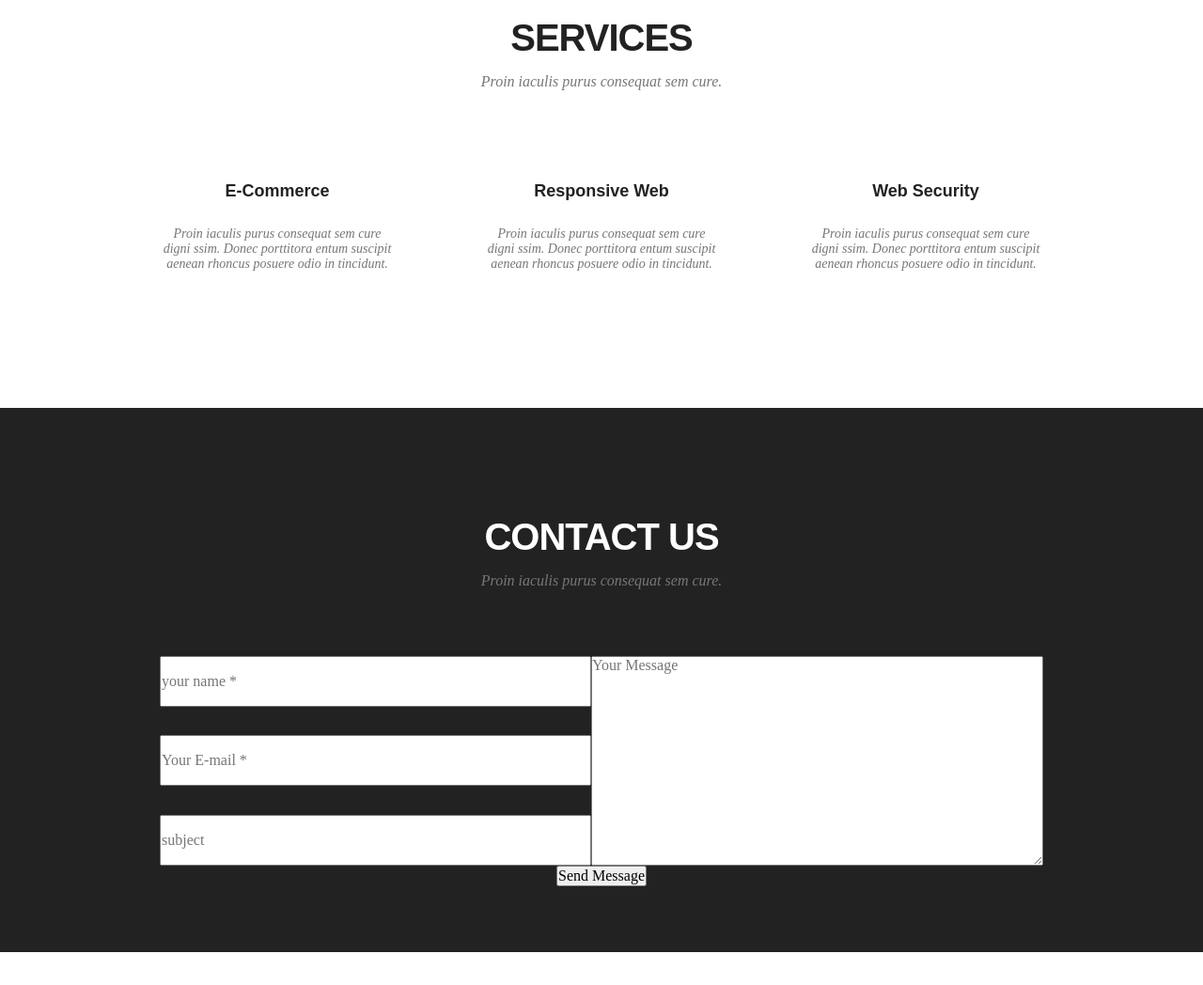
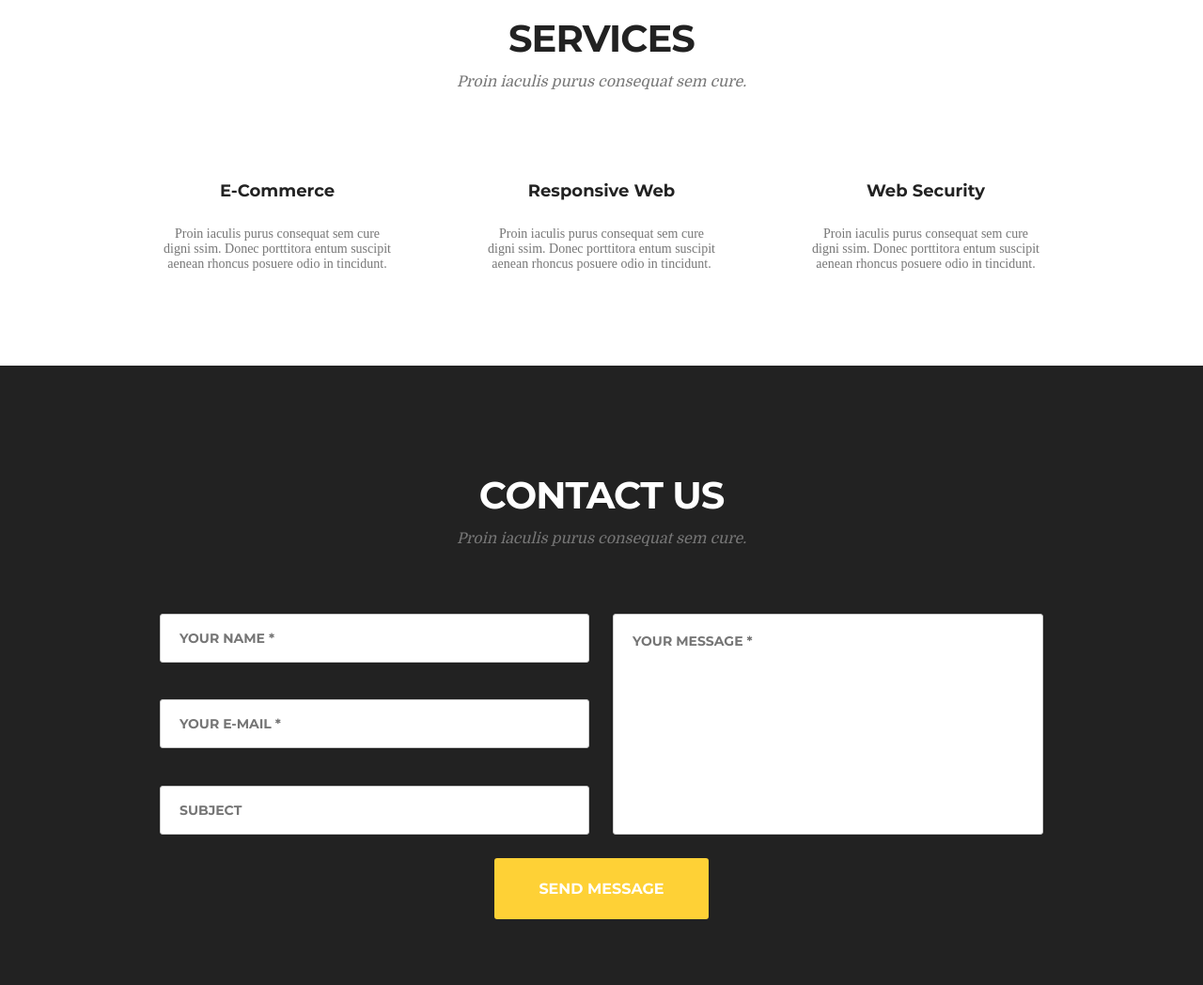
Before and after one commit to Oleksandr987/goit-fe-course, a plain HTML site: page html-css/module-7/index.html in a window 1280 px wide. Shown: the part 213-1261 px from the top of the page at 94% size. Before the commit the page ends 1226 px from the top, so only its background shows below. Drawn offline with Linux system fonts and the light colour scheme; files whose address does not match are found by name; a web font is replaced by a local one.

Commit message:
added fonts

```diff
--- a/html-css/module-7/css/style.css
+++ b/html-css/module-7/css/style.css
@@ -22,8 +22,7 @@
     font-family: 'Montserrat';
     font-style: normal;
     font-weight: 400;
-    src: local('Montserrat Regular'), local('Montserrat-Regular'),
-         url(../font/montserrat-v13-latin/montserrat-v13-latin-regular.woff) format('woff'),
+    src: url(../font/montserrat-v13-latin/montserrat-v13-latin-regular.woff) format('woff'),
          url(../font/montserrat-v13-latin/montserrat-v13-latin-regular.woff2) format('woff2');
 }
 
@@ -31,27 +30,24 @@
     font-family: 'Montserrat';
     font-style: normal;
     font-weight: 700;
-    src: local('Montserrat Bold'), local('Montserrat-Bold'),
-         url('../fonts/montserrat-v13-latin-700.woff2') format('woff2'),
-         url('../fonts/montserrat-v13-latin-700.woff') format('woff');
+    src: url(../font/montserrat-v13-latin/montserrat-v13-latin-700.woff2) format('woff2'),
+         url(../font/montserrat-v13-latin/montserrat-v13-latin-700.woff) format('woff');
 }
 
 @font-face {
     font-family: 'Domine';
     font-style: normal;
     font-weight: 400;
-    src: local('Domine'), local('Domine-Regular'),
-         url('../fonts/domine-v6-latin-regular.woff2') format('woff2'),
-         url('../fonts/domine-v6-latin-regular.woff') format('woff');
+    src: url(../font/domine-v6-latin/domine-v6-latin-regular.woff2) format('woff2'),
+         url(../font/domine-v6-latin/domine-v6-latin-regular.woff) format('woff');
 }
 
 @font-face {
     font-family: 'Roboto Slab';
     font-style: normal;
     font-weight: 400;
-    src: local('Roboto Slab Regular'), local('RobotoSlab-Regular'),
-         url('../fonts/roboto-slab-v8-latin-regular.woff2') format('woff2'),
-         url('../fonts/roboto-slab-v8-latin-regular.woff') format('woff');
+    src: url(../font/roboto-slab-v8-latin/roboto-slab-v8-latin-regular.woff2) format('woff2'),
+         url(../font/roboto-slab-v8-latin/roboto-slab-v8-latin-regular.woff) format('woff');
   }
 
 .wrapper {
@@ -89,7 +85,8 @@
 .site-navigation {
     display: flex;
     justify-content: space-between;
-    font-family: 'Montserrat-Regular', sans-serif;
+    font-family: 'Montserrat', sans-serif;
+    font-weight: 400;
     font-size: 14px;
     line-height: 41px;
     text-transform: uppercase;
@@ -119,7 +116,8 @@
 }
 
 h2 {
-    font-family: 'Montserrat-Bold', sans-serif;
+    font-family: 'Montserrat', sans-serif;
+    font-weight: 700;
     font-size: 40px;
     line-height: 75px;
     letter-spacing: -1px;
@@ -129,6 +127,7 @@ h2 {
 
 p {
     font-family: 'Domine', serif;
+    font-weight: 400;
     font-style: italic;
     color: #777777;
     font-size: 16px;
@@ -146,7 +145,6 @@ p {
 
 .service-item {
     flex: 0 0 250px;
-    margin-bottom: 45px;
 }
 
 .service-item h2 {
@@ -157,6 +155,8 @@ p {
 
 .service-item p {
     font-family: 'Roboto Slab Regular', serif;
+    font-weight: 400;
+    font-style: normal;
     font-size: 14px;
     letter-spacing: 0;
     color: #777777;
@@ -184,10 +184,6 @@ p {
 
 /*---Form-list--- */
 
-/* form {
-    display: flex;
-    justify-content: space-between;
-} */
 .contact-area {
     display: flex;
     justify-content: space-between;
@@ -199,15 +195,49 @@ p {
 }
 
 input {
-    width: 455px;
+    width: 435px;
     line-height: 50px;
+    font-family: 'Montserrat', sans-serif;
+    font-weight: 700;
+    text-transform: uppercase;
+    font-size: 14px;
+    color: #bbbbbb;
+    letter-spacing: 0;
+    padding-left: 20px;
+    border: 1px solid #cccccc;
+    border-radius: 3px;
 }
 
 textarea [name="message"] {
     display: flex;
     flex-direction: row;
+    outline: none;
+}
+
+textarea {
+    font-family: 'Montserrat', sans-serif;
+    font-weight: 700;
+    text-transform: uppercase;
+    color: #bbbbbb;
+    letter-spacing: 0;
+    text-align: left;
+    border: 1px solid #cccccc;
+    border-radius: 3px;
+    padding: 20px;
+    font-size: 14px;
+    resize: none;
+    margin-left: 25px;
 }
 
 button[type="submit"] {
-    margin: 0 auto;
+    border-style: none;
+    font-family: 'Montserrat', sans-serif;
+    font-weight: 700;
+    margin-top: 25px;
+    line-height: 65px;
+    background: #fed136;
+    color: #ffffff;
+    text-transform: uppercase;
+    padding: 0 47px;
+    border-radius: 3px;
 }
--- a/html-css/module-7/index.html
+++ b/html-css/module-7/index.html
@@ -54,11 +54,11 @@
             <form action="#">
                 <div class="contact-area">
                     <div class="input">
-                        <input type="text" placeholder="your name *">
-                        <input type="email" placeholder="Your E-mail *">
-                        <input type="text" placeholder="subject">
+                        <input type="text" name="name" placeholder="your name *">
+                        <input type="email" name="E-mail" placeholder="Your E-mail *">
+                        <input type="text" name="subject" placeholder="subject">
                     </div>
-                    <textarea name="message" cols="55" rows="12" placeholder="Your Message"></textarea>
+                    <textarea name="message" cols="55" rows="12" placeholder="Your Message *"></textarea>
                 </div>
                 <button type="submit">Send Message</button>
             </form>
```
